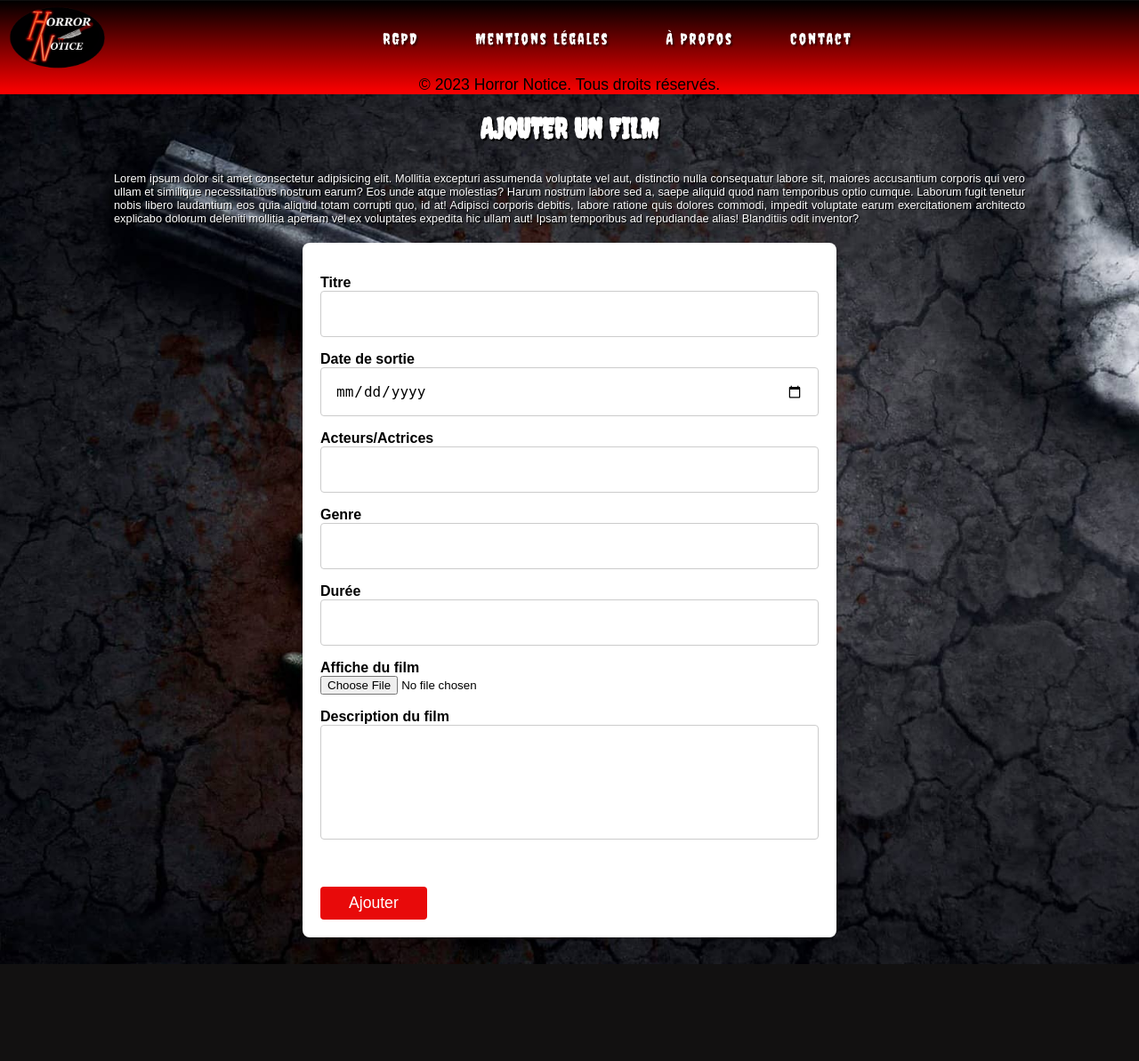
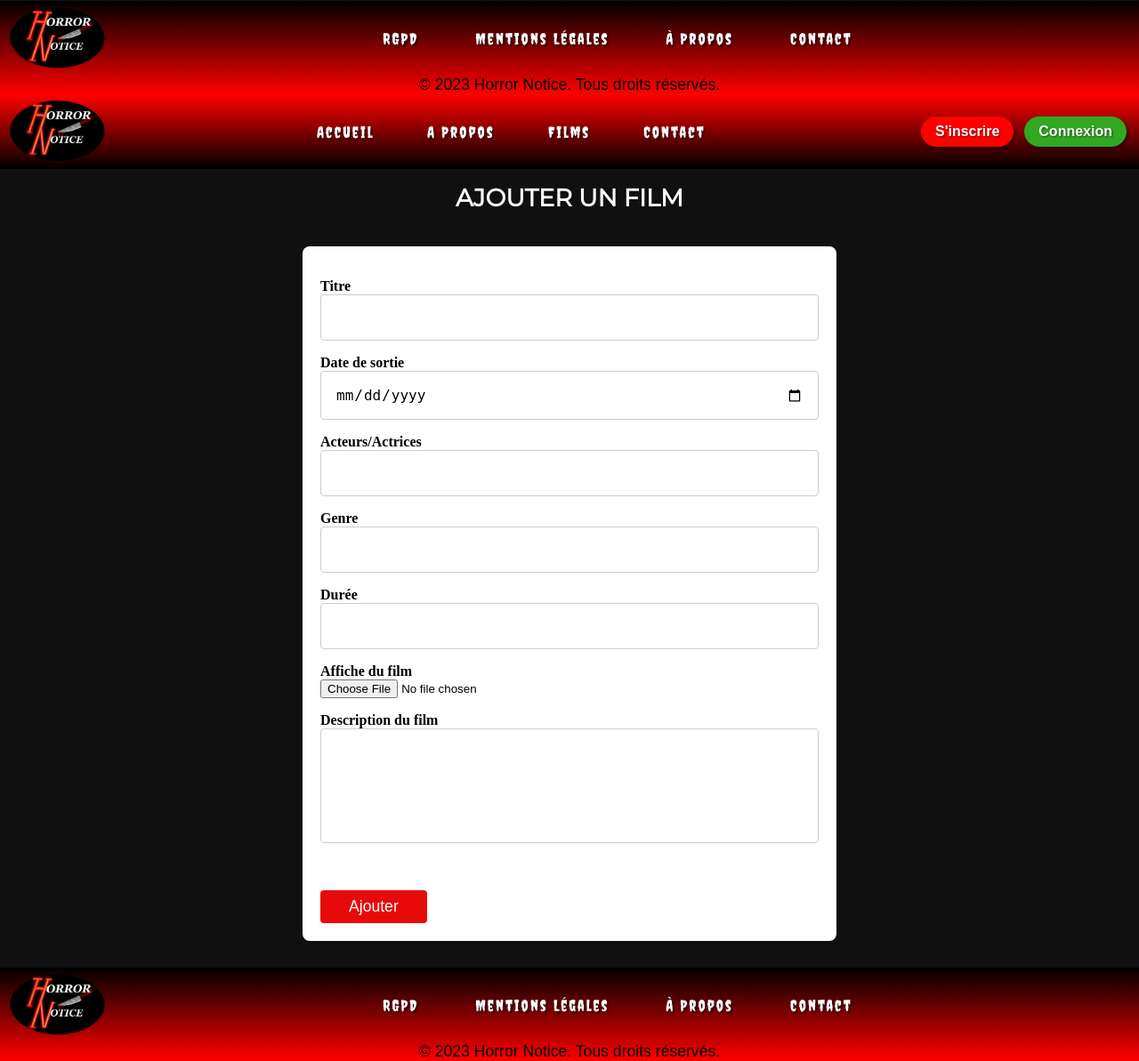
Before and after one commit to RomainSebastia/horrorNotice, a PHP site: page /index.php?action=add in a window 1280 px wide. Shown: the part 1153-2346 px from the top of the page at 89% size. Before the commit the page ends 2237 px from the top, so only its background shows below. Run offline with PHP 8.4, Linux system fonts and the light colour scheme.

Commit message:
ajoutMovie

```diff
--- a/app/Controllers/MovieController.php
+++ b/app/Controllers/MovieController.php
@@ -24,7 +24,7 @@
         $actors_actresses = htmlspecialchars($data['actors_actresses']);
         $genre = htmlspecialchars($data['genre']);
         $duration = htmlspecialchars($data['duration'], FILTER_SANITIZE_NUMBER_INT); // pour s'assurer qu'il s'agit d'un entier
-        $description = htmlspecialchars($data['description']);
+        $description = htmlspecialchars($data['description'],ENT_QUOTES);
 
         // si c'est vide
         if (empty($title)) {
--- a/app/views/movie/add.php
+++ b/app/views/movie/add.php
@@ -1,22 +1,17 @@
-<?php $pageName = 'Ajout-Film'; ?>
-
-<?php require_once("app/views/layouts/head.php") ?>
-<?php include_once("app/views/layouts/header.php") ?>
+<?php include("app/views/layouts/head.php"); ?>
+<?php include("app/views/layouts/header.php"); ?>
 
 
-<main class="container">
 
-    <section id="backgroundAdd">
+
+<main id="createMovie">
     <div id="textBeforeAddingFilm">
         <h2>Ajouter un film</h2>
 
-            <p>Lorem ipsum dolor sit amet consectetur adipisicing elit. Mollitia excepturi assumenda voluptate vel aut, distinctio nulla consequatur labore sit, maiores accusantium corporis qui vero ullam et similique necessitatibus nostrum earum?
-                Eos unde atque molestias? Harum nostrum labore sed a, saepe aliquid quod nam temporibus optio cumque. Laborum fugit tenetur nobis libero laudantium eos quia aliquid totam corrupti quo, id at!
-                Adipisci corporis debitis, labore ratione quis dolores commodi, impedit voluptate earum exercitationem architecto explicabo dolorum deleniti mollitia aperiam vel ex voluptates expedita hic ullam aut! Ipsam temporibus ad repudiandae alias!
-                Blanditiis odit inventor?</p>
+
     </div>
 
-        <div id="blockAddAFilm">
+    <section id="blockAddAFilm">
 
         <form action="?action=add" method="POST" enctype="multipart/form-data">
             <label for="title">Titre</label>
@@ -44,9 +39,9 @@
 
             <input type="submit" value="Ajouter">
         </form>
-        </div>
+    </section>
 
-    </section>
+
 </main>
 
-<?php require_once "app/views/layouts/footer.php"; ?>
+<?php include "app/views/layouts/footer.php"; ?>
--- a/public/css/style.css
+++ b/public/css/style.css
@@ -270,7 +270,7 @@
   display: flex;
   flex-wrap: wrap;
   justify-content: space-around;
-  align-items: center;
+
 }
 /* images des cards des 3 derniers film ajouté */
 #home .movieCardImgHome img {
@@ -560,46 +560,29 @@
 /* -------------------------------------------------------------------------------------------------------------------------------------
 --------------------------------------------------PAGE AJOUTER UN FILM------------------------------------------------------------------ */
 
-#backgroundAdd {
-  font-family: Arial, sans-serif;
-  background-image: url("../images/skull-and-crossbones-g718cea64e_1920.jpg");
-  background-size: cover;
-  display: flex;
+#createMovie {
+display: flex;
   justify-content: center;
   align-items: center;
-  min-height: 100vh;
   margin: 0;
   flex-direction: column;
   padding-bottom: 30px;
-}
-
-#textBeforeAddingFilm {
+  background-color: var(--backgroundPage);
+}
+
+#createMovie #textBeforeAddingFilm {
   text-align: justify;
   margin: auto;
 }
 
-#textBeforeAddingFilm h2 {
-  margin-top: 20px;
-  font-family: "Creepster", sans-serif;
-  font-size: 2rem;
+#createMovie #textBeforeAddingFilm h2 {
+  padding: 20px;
   color: var(--textWhite);
-  text-shadow: 2px 2px 0 #000;
-  text-align: center;
-}
-
-#textBeforeAddingFilm p {
-  font-family: "Eater", sans-serif;
-  font-size: 0.8rem;
-  color: var(--textWhite);
-  text-shadow: 1px 1px 0 #000;
-  text-align: justify;
-  width: 80%;
-  margin: auto;
-  padding-top: 30px;
+  text-align: center;
 }
 
 /* Styles pour la carte */
-#blockAddAFilm {
+#createMovie #blockAddAFilm {
   background-color: var(--textWhite);
   box-shadow: 0 4px 6px rgba(0, 0, 0, 0.1);
   padding: 20px;
@@ -614,13 +597,13 @@
 }
 
 /* Styles pour le formulaire */
-#blockAddAFilm form label {
+#createMovie #blockAddAFilm form label {
   display: block;
   font-weight: bold;
   margin-top: 1rem;
 }
 
-#blockAddAFilm form input[type="text"],
+#createMovie #blockAddAFilm form input[type="text"],
 form input[type="date"],
 form input[type="number"],
 form textarea {
@@ -633,11 +616,11 @@
 
 /* resize le textarea */
 
-#description {
+#createMovie #description {
   resize: none;
 }
 
-#blockAddAFilm form input[type="submit"] {
+#createMovie #blockAddAFilm form input[type="submit"] {
   display: block;
   background-color: #e80a0a;
   color: var(--textWhite);
@@ -649,52 +632,29 @@
   cursor: pointer;
 }
 
-#blockAddAFilm form input[type="submit"]:hover {
+#createMovie #blockAddAFilm form input[type="submit"]:hover {
   background-color: var(--buttonValid);
 }
 
+
+
 /* ----page modifier un film */
 
-#backgroundAdd {
-  font-family: Arial, sans-serif;
-  background-image: url("../images/skull-and-crossbones-g718cea64e_1920.jpg");
-  background-size: cover;
+#update {
   display: flex;
   justify-content: center;
   align-items: center;
-  min-height: 100vh;
   margin: 0;
   flex-direction: column;
   padding-bottom: 30px;
 }
 
-#textBeforeAddingFilm {
-  text-align: justify;
-  margin: auto;
-}
-
-#textBeforeAddingFilm h2 {
-  margin-top: 20px;
-  font-family: "Creepster", sans-serif;
-  font-size: 2rem;
-  color: var(--textWhite);
-  text-shadow: 2px 2px 0 #000;
-  text-align: center;
-}
-
-#textBeforeAddingFilm p {
-  font-family: "Eater", sans-serif;
-  font-size: 0.8rem;
-  color: var(--textWhite);
-  text-shadow: 1px 1px 0 #000;
-  text-align: justify;
-  width: 80%;
-  margin: auto;
-  padding-top: 30px;
+#update #textBeforeUpdateFilm {
+  text-align: center;
 }
 
 /* Styles pour la carte */
-#blockAddAFilm {
+#update #blocUpdateFilm {
   background-color: var(--textWhite);
   box-shadow: 0 4px 6px rgba(0, 0, 0, 0.1);
   padding: 20px;
@@ -709,13 +669,13 @@
 }
 
 /* Styles pour le formulaire */
-#blockAddAFilm form label {
+#update #blocUpdateAFilm form label {
   display: block;
   font-weight: bold;
   margin-top: 1rem;
 }
 
-#blockAddAFilm form input[type="text"],
+#blocUpdateAFilm form input[type="text"],
 form input[type="date"],
 form input[type="number"],
 form textarea {
@@ -726,13 +686,13 @@
   font-size: 1rem;
 }
 
-/* resize le textarea */
-
-#description {
+/* resize le textarea du formulaire */
+
+#update #updateDescription {
   resize: none;
 }
 
-#blockAddAFilm form input[type="submit"] {
+#update #blocUpdateAFilm form input[type="submit"] {
   display: block;
   background-color: #e80a0a;
   color: var(--textWhite);
@@ -744,184 +704,7 @@
   cursor: pointer;
 }
 
-#blockAddAFilm form input[type="submit"]:hover {
-  background-color: var(--buttonValid);
-}
-
-/* ----page modifier un film ------- */
-
-#textBeforeAddingFilm {
-  text-align: justify;
-  margin: auto;
-}
-
-#textBeforeAddingFilm h2 {
-  margin-top: 20px;
-  font-family: "Creepster", sans-serif;
-  font-size: 2rem;
-  color: var(--textWhite);
-  text-shadow: 2px 2px 0 #000;
-  text-align: center;
-}
-
-#textBeforeAddingFilm p {
-  font-family: "Eater", sans-serif;
-  font-size: 0.8rem;
-  color: var(--textWhite);
-  text-shadow: 1px 1px 0 #000;
-  text-align: justify;
-  width: 80%;
-  margin: auto;
-  padding-top: 30px;
-}
-
-/* Styles pour la carte */
-#blockAddAFilm {
-  background-color: var(--textWhite);
-  box-shadow: 0 4px 6px rgba(0, 0, 0, 0.1);
-  padding: 20px;
-  max-width: 600px;
-  width: 100%;
-  margin-top: 20px;
-  border-radius: 8px;
-  -webkit-border-radius: 8px;
-  -moz-border-radius: 8px;
-  -ms-border-radius: 8px;
-  -o-border-radius: 8px;
-}
-
-/* Styles pour le formulaire */
-#blockAddAFilm form label {
-  display: block;
-  font-weight: bold;
-  margin-top: 1rem;
-}
-
-#blockAddAFilm form input[type="text"],
-form input[type="date"],
-form input[type="number"],
-form textarea {
-  width: 100%;
-  padding: 16px;
-  border: 1px solid #ccc;
-  border-radius: 4px;
-  font-size: 1rem;
-}
-
-/* resize le textarea */
-
-#description {
-  resize: none;
-}
-
-#blockAddAFilm form input[type="submit"] {
-  display: block;
-  background-color: #e80a0a;
-  color: var(--textWhite);
-  font-size: 1.1rem;
-  padding: 8px 32px;
-  margin-top: 24px;
-  border: none;
-  border-radius: 4px;
-  cursor: pointer;
-}
-
-#blockAddAFilm form input[type="submit"]:hover {
-  background-color: var(--buttonValid);
-}
-
-/* ----page modifier un film */
-
-#backgroundAdd {
-  font-family: Arial, sans-serif;
-  background-image: url("../images/skull-and-crossbones-g718cea64e_1920.jpg");
-  background-size: cover;
-  display: flex;
-  justify-content: center;
-  align-items: center;
-  min-height: 100vh;
-  margin: 0;
-  flex-direction: column;
-  padding-bottom: 30px;
-}
-
-#textBeforeAddingFilm {
-  text-align: justify;
-  margin: auto;
-}
-
-#textBeforeAddingFilm h2 {
-  margin-top: 20px;
-  font-family: "Creepster", sans-serif;
-  font-size: 2rem;
-  color: var(--textWhite);
-  text-shadow: 2px 2px 0 #000;
-  text-align: center;
-}
-
-#textBeforeAddingFilm p {
-  font-family: "Eater", sans-serif;
-  font-size: 0.8rem;
-  color: var(--textWhite);
-  text-shadow: 1px 1px 0 #000;
-  text-align: justify;
-  width: 80%;
-  margin: auto;
-  padding-top: 30px;
-}
-
-/* Styles pour la carte */
-#blockAddAFilm {
-  background-color: var(--textWhite);
-  box-shadow: 0 4px 6px rgba(0, 0, 0, 0.1);
-  padding: 20px;
-  max-width: 600px;
-  width: 100%;
-  margin-top: 20px;
-  border-radius: 8px;
-  -webkit-border-radius: 8px;
-  -moz-border-radius: 8px;
-  -ms-border-radius: 8px;
-  -o-border-radius: 8px;
-}
-
-/* Styles pour le formulaire */
-#blockAddAFilm form label {
-  display: block;
-  font-weight: bold;
-  margin-top: 1rem;
-}
-
-#blockAddAFilm form input[type="text"],
-form input[type="date"],
-form input[type="number"],
-form textarea {
-  width: 100%;
-  padding: 16px;
-  border: 1px solid #ccc;
-  border-radius: 4px;
-  font-size: 1rem;
-}
-
-/* resize le textarea */
-
-#description {
-  resize: none;
-}
-
-#blockAddAFilm form input[type="submit"] {
-  display: block;
-  background-color: #e80a0a;
-  color: var(--textWhite);
-  font-size: 1.1rem;
-  padding: 8px 32px;
-  margin-top: 24px;
-  border: none;
-  border-radius: 4px;
-  cursor: pointer;
-}
-
-#blockAddAFilm form input[type="submit"]:hover {
+#update #blocUpdateAFilm form input[type="submit"]:hover {
   background-color: var(--buttonValid);
 }
 
@@ -1341,7 +1124,7 @@
 #listMovie .movieCardsList {
   display: flex;
   flex-wrap: wrap;
-  align-items: center;
+
   justify-content: space-between;
 }
 
@@ -1356,6 +1139,7 @@
   color: var(--textBlack);
   text-align: center;
   text-transform: uppercase;
+  margin-top: 10px;
 }
 /* paragraphe des films dans la liste */
 
@@ -1365,6 +1149,8 @@
   overflow: hidden;
   margin-bottom: 10px;
 }
+
+
 
 /* bloc des cards */
 #listMovie .movieCardList {
@@ -1410,6 +1196,7 @@
   margin: 4px 2px;
   cursor: pointer;
   border-radius: 5px;
+
 }
 
 /* hover du bouton */
@@ -1913,8 +1700,6 @@
     flex-direction: column;
   }
 
-
-
   /* ----page home---- */
 
   /* ---page favoris---- */
```
Also changed, not shown: app/views/movie/updateMovie.php (+11 -11 lines), public/images/amityville.jpg (added), public/images/conjuring3.jpg (added), public/images/heredite.jpg (added), public/images/scream6jpg.jpg (added), public/images/theRing.jpg (added), 3 other files. Lines whose indentation alone changed are shown as unchanged.
